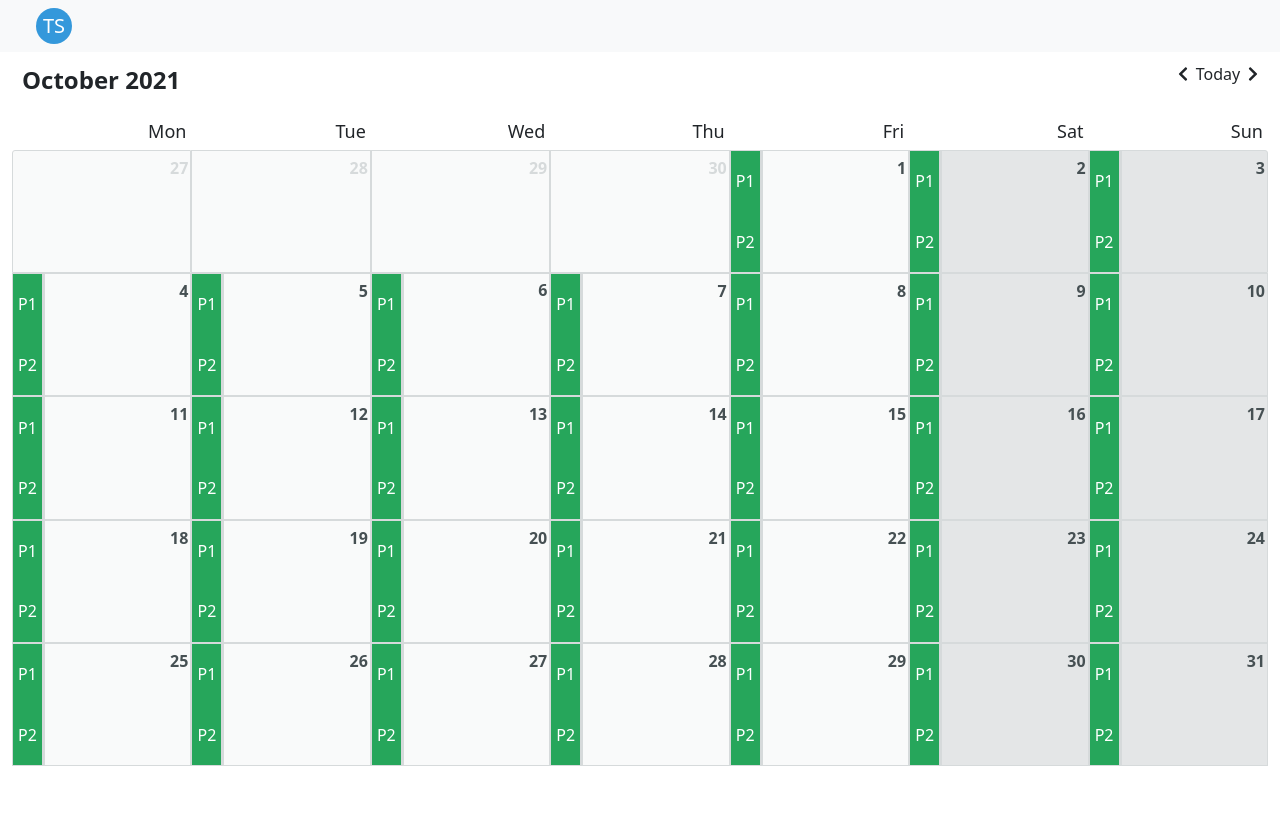
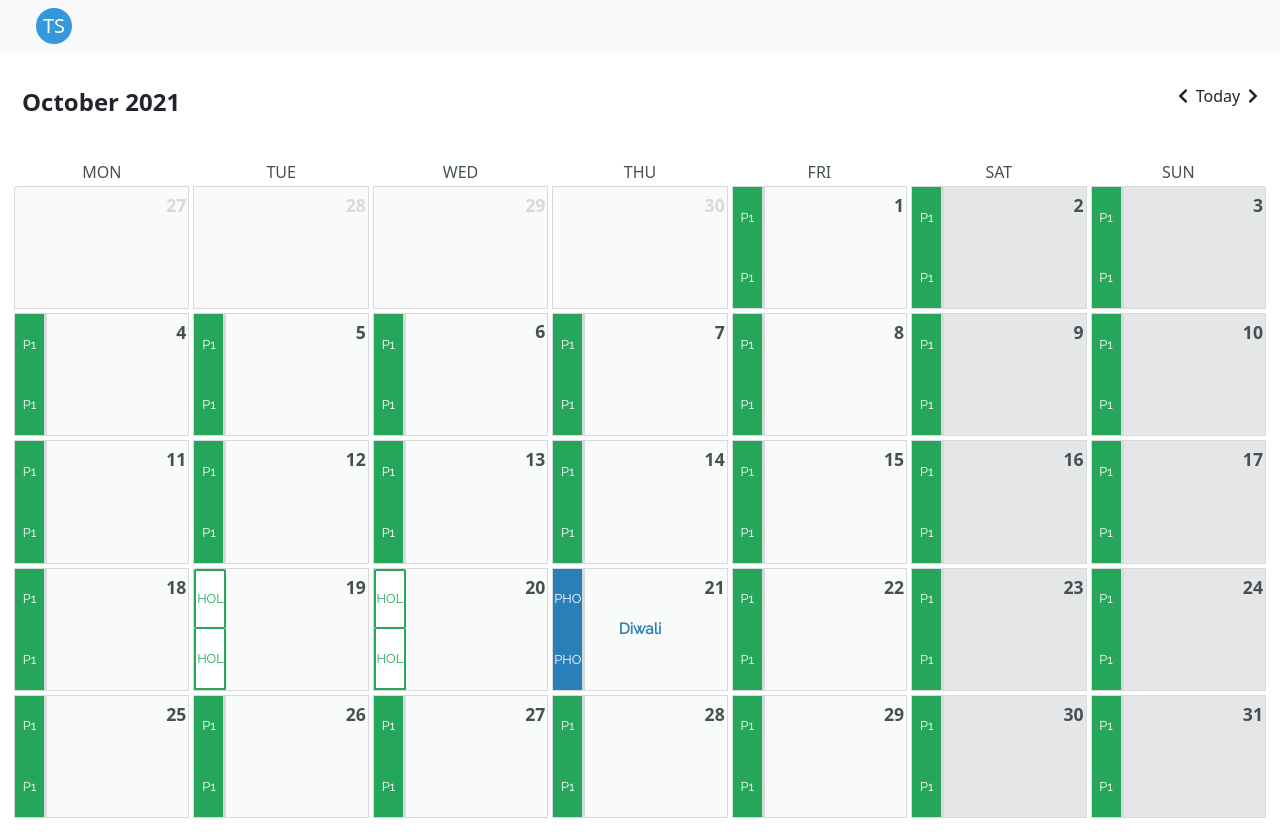
Before and after one commit to babycasper123/vueJsBoiler, a Vue app: page / in a window 1280 px wide. Before the commit the page ends 800 px from the top, so only its background shows below. Built offline with nearby package versions, Linux system fonts and the light colour scheme.

Commit message:
Calendar design done

```diff
--- a/src/App.vue
+++ b/src/App.vue
@@ -15,3 +15,7 @@ export default {
   name: 'App'
 }
 </script>
+
+<style>
+@import url('https://fonts.googleapis.com/css2?family=Raleway&display=swap');
+</style>
--- /dev/null
+++ b/src/DB/timesheet.json
@@ -0,0 +1,180 @@
+{
+    "timesheet": {
+        "daySettings": [
+            {
+                "day" : "2021-10-1",
+                "am" : "P1",
+                "pm" : "P1",
+                "description" : ""
+            },
+            {
+                "day" : "2021-10-2",
+                "am" : "P1",
+                "pm" : "P1",
+                "description" : ""
+            },
+            {
+                "day" : "2021-10-3",
+                "am" : "P1",
+                "pm" : "P1",
+                "description" : ""
+            },
+            {
+                "day" : "2021-10-4",
+                "am" : "P1",
+                "pm" : "P1"
+            },
+            {
+                "day" : "2021-10-5",
+                "am" : "P1",
+                "pm" : "P1",
+                "description" : ""
+            },
+            {
+                "day" : "2021-10-6",
+                "am" : "P1",
+                "pm" : "P1",
+                "description" : ""
+            },
+            {
+                "day" : "2021-10-7",
+                "am" : "P1",
+                "pm" : "P1"
+            },
+            {
+                "day" : "2021-10-8",
+                "am" : "P1",
+                "pm" : "P1",
+                "description" : ""
+            },
+            {
+                "day" : "2021-10-9",
+                "am" : "P1",
+                "pm" : "P1",
+                "description" : ""
+            },{
+                "day" : "2021-10-10",
+                "am" : "P1",
+                "pm" : "P1"
+            },
+            {
+                "day" : "2021-10-11",
+                "am" : "P1",
+                "pm" : "P1",
+                "description" : ""
+            },
+            {
+                "day" : "2021-10-12",
+                "am" : "P1",
+                "pm" : "P1",
+                "description" : ""
+            },{
+                "day" : "2021-10-13",
+                "am" : "P1",
+                "pm" : "P1"
+            },
+            {
+                "day" : "2021-10-14",
+                "am" : "P1",
+                "pm" : "P1",
+                "description" : ""
+            },
+            {
+                "day" : "2021-10-15",
+                "am" : "P1",
+                "pm" : "P1",
+                "description" : ""
+            },{
+                "day" : "2021-10-16",
+                "am" : "P1",
+                "pm" : "P1"
+            },
+            {
+                "day" : "2021-10-17",
+                "am" : "P1",
+                "pm" : "P1",
+                "description" : ""
+            },
+            {
+                "day" : "2021-10-18",
+                "am" : "P1",
+                "pm" : "P1",
+                "description" : ""
+            },
+            {
+                "day" : "2021-10-19",
+                "am" : "HOL",
+                "pm" : "HOL"
+            },
+            {
+                "day" : "2021-10-20",
+                "am" : "HOL",
+                "pm" : "HOL",
+                "description" : ""
+            },
+            {
+                "day" : "2021-10-21",
+                "am" : "PHO",
+                "pm" : "PHO",
+                "description" : "Diwali"
+            },
+            {
+                "day" : "2021-10-22",
+                "am" : "P1",
+                "pm" : "P1"
+            },
+            {
+                "day" : "2021-10-23",
+                "am" : "P1",
+                "pm" : "P1",
+                "description" : ""
+            },
+            {
+                "day" : "2021-10-24",
+                "am" : "P1",
+                "pm" : "P1",
+                "description" : ""
+            },
+            {
+                "day" : "2021-10-25",
+                "am" : "P1",
+                "pm" : "P1"
+            },
+            {
+                "day" : "2021-10-26",
+                "am" : "P1",
+                "pm" : "P1",
+                "description" : ""
+            },
+            {
+                "day" : "2021-10-27",
+                "am" : "P1",
+                "pm" : "P1",
+                "description" : ""
+            },
+            {
+                "day" : "2021-10-28",
+                "am" : "P1",
+                "pm" : "P1"
+            },
+            {
+                "day" : "2021-10-29",
+                "am" : "P1",
+                "pm" : "P1",
+                "description" : ""
+            },
+            {
+                "day" : "2021-10-30",
+                "am" : "P1",
+                "pm" : "P1",
+                "description" : ""
+            },
+            {
+                "day" : "2021-10-31",
+                "am" : "P1",
+                "pm" : "P1",
+                "description" : ""
+            }
+        ]
+    }
+}
--- a/src/components/CalendarMonth.vue
+++ b/src/components/CalendarMonth.vue
@@ -13,7 +13,7 @@
       />
     </div>
 
-    <CalendarWeekdays/>
+    <CalendarWeekdays />
 
     <ol class="days-grid">
       <CalendarMonthDayItem
@@ -27,7 +27,6 @@
 </template>
 
 <script>
-
 import dayjs from "dayjs";
 import weekday from "dayjs/plugin/weekday";
 import weekOfYear from "dayjs/plugin/weekOfYear";
@@ -35,6 +34,8 @@ import CalendarMonthDayItem from "./CalendarMonthDayItem";
 import CalendarDateIndicator from "./CalendarDateIndicator";
 import CalendarDateSelector from "./CalendarDateSelector";
 import CalendarWeekdays from "./CalendarWeekdays";
+
+import tsSettings from "../DB/timesheet.json";
 
 dayjs.extend(weekday);
 dayjs.extend(weekOfYear);
@@ -46,22 +47,22 @@ export default {
     CalendarMonthDayItem,
     CalendarDateIndicator,
     CalendarDateSelector,
-    CalendarWeekdays
+    CalendarWeekdays,
   },
 
   data() {
     return {
-      selectedDate: dayjs()
+      selectedDate: dayjs(),
+      tsSettings: tsSettings,
     };
   },
 
   computed: {
     days() {
-      console.log(...this.previousMonthDays);
       return [
         ...this.previousMonthDays,
         ...this.currentMonthDays,
-        ...this.nextMonthDays
+        ...this.nextMonthDays,
       ];
     },
 
@@ -83,11 +84,21 @@ export default {
 
     currentMonthDays() {
       return [...Array(this.numberOfDaysInMonth)].map((day, index) => {
+
+          var dateSettings = this.tsSettings.timesheet.daySettings.find((element) => {
+          let tsDay = new Date(element.day).toISOString();
+          let calendarDay = new Date(dayjs(`${this.year}-${this.month}-${index + 1}`).format(
+            "YYYY-MM-DD"
+          )).toISOString();
+          return tsDay == calendarDay;
+        });
+
         return {
           date: dayjs(`${this.year}-${this.month}-${index + 1}`).format(
             "YYYY-MM-DD"
           ),
-          isCurrentMonth: true
+          isCurrentMonth: true,
+          tsSettings : dateSettings != undefined ? dateSettings : null
         };
       });
     },
@@ -116,10 +127,11 @@ export default {
         (day, index) => {
           return {
             date: dayjs(
-              `${previousMonth.year()}-${previousMonth.month() +
-                1}-${previousMonthLastMondayDayOfMonth + index}`
+              `${previousMonth.year()}-${previousMonth.month() + 1}-${
+                previousMonthLastMondayDayOfMonth + index
+              }`
             ).format("YYYY-MM-DD"),
-            isCurrentMonth: false
+            isCurrentMonth: false,
           };
         }
       );
@@ -141,10 +153,10 @@ export default {
           date: dayjs(
             `${nextMonth.year()}-${nextMonth.month() + 1}-${index + 1}`
           ).format("YYYY-MM-DD"),
-          isCurrentMonth: false
+          isCurrentMonth: false,
         };
       });
-    }
+    },
   },
 
   methods: {
@@ -154,8 +166,8 @@ export default {
 
     selectDate(newSelectedDate) {
       this.selectedDate = newSelectedDate;
-    }
-  }
+    },
+  },
 };
 </script>
 
@@ -195,9 +207,13 @@ export default {
 }
 
 .calendar-day:nth-child(1) {
-    border-top-left-radius: 3px;
+  border-top-left-radius: 3px;
 }
 .calendar-day:nth-child(7) {
-    border-top-right-radius: 3px;
+  border-top-right-radius: 3px;
+}
+
+.calendar-month-header{
+      margin: 22px 0px 30px 0px;
 }
 </style>
--- a/src/components/CalendarMonthDayItem.vue
+++ b/src/components/CalendarMonthDayItem.vue
@@ -1,15 +1,32 @@
 <template>
   <li
     class="calendar-day"
-    :class="{
-      'calendar-day--not-current': !day.isCurrentMonth,
-      'calendar-day--today': isToday,
-      weekend: isWeekend,
-    }"
+    :class="[
+      !day.isCurrentMonth ? 'calendar-day--not-current' : '',
+      isToday ? 'calendar-day--today' : '',
+      isWeekend ? 'weekend' : '',
+    ]"
   >
-    <span class="timeofDay AM">P1</span>
-    <span class="timeofDay PM">P2</span>
+    <span
+      :class="day.tsSettings ? day.tsSettings.am : ''"
+      class="timeofDay AM"
+      >{{ day.tsSettings == null ? "P1" : day.tsSettings.am }}</span
+    >
+    <span
+      :class="day.tsSettings ? day.tsSettings.pm : ''"
+      class="timeofDay PM"
+      >{{ day.tsSettings == null ? "P2" : day.tsSettings.pm }}</span
+    >
     <span class="day">{{ label }}</span>
+    <span
+      class="dayDescription"
+      v-if="
+        day.tsSettings &&
+        day.tsSettings.description &&
+        day.tsSettings.am == 'PHO'
+      "
+      >{{ day.tsSettings.description }}
+    </span>
   </li>
 </template>
 
@@ -34,6 +51,18 @@ export default {
       type: Boolean,
       default: false,
     },
+    tsSettings: {
+      type: Object,
+      default: null,
+    },
+    amPHO: {
+      type: Boolean,
+      default: false,
+    },
+    PHO: {
+      type: Boolean,
+      default: false,
+    },
   },
 
   computed: {
@@ -50,6 +79,47 @@ export default {
 </script>
 
 <style scoped>
+.calendar-day.PHO {
+  background-color: #6ab04c;
+}
+
+.dayDescription {
+  display: flex;
+  align-items: center;
+  margin: 0 auto;
+  color: #2980b9;
+  font-weight: 600;
+  text-transform: capitalize;
+  font-family: "Raleway";
+  font-size: 1.2vw;
+}
+
+.timeofDay.AM.HOL {
+  color: #26a65b;
+  background-color: white;
+  font-weight: 500;
+  border-bottom: 2px solid #26a65b;
+  border-top: 2px solid #26a65b;
+  border-right: 2px solid #26a65b;
+  border-left: 2px solid #26a65b;
+  border-radius: 2px;
+}
+
+.timeofDay.PM.HOL {
+  color: #26a65b;
+  background-color: white;
+  font-weight: 500;
+  border-right: 2px solid #26a65b;
+  border-bottom: 2px solid #26a65b;
+  border-left: 2px solid #26a65b;
+}
+
+.timeofDay.PHO {
+  background-color: #2980b9;
+  color: white;
+  font-weight: 500;
+}
+
 .calendar-day {
   position: relative;
   min-height: calc(1.5vw + 104px);
@@ -58,6 +128,8 @@ export default {
   color: var(--grey-800);
   padding: 5px;
   border: 1px solid #d6dadb;
+  margin: 2px;
+  display: flex;
 }
 
 .PM {
@@ -86,6 +158,7 @@ export default {
   height: var(--day-label-size);
   font-weight: bold;
   color: #465053;
+  font-size: 1.1rem;
 }
 
 .calendar-day--not-current {
@@ -109,7 +182,7 @@ export default {
 .timeofDay {
   background-color: #26a65b;
   height: 50%;
-  width: 32px;
+  width: 2.5vw;
   text-align: center;
   display: inline-flex;
   align-items: center;
@@ -117,6 +190,8 @@ export default {
   padding: 10px;
   color: white;
   border-right: 3px solid #d6dadb;
+  font-size: 1vw;
+  font-family: 'Raleway';
 }
 
 .calendar-day--not-current > .timeofDay {
--- a/src/components/CalendarWeekdays.vue
+++ b/src/components/CalendarWeekdays.vue
@@ -1,6 +1,8 @@
 <template>
-  <ol class="day-of-week">
-    <li v-for="weekday in weekdays" :key="weekday">{{ weekday }}</li>
+  <ol class="day-of-week-container">
+    <li class="day-of-week" v-for="weekday in weekdays" :key="weekday">
+      {{ weekday }}
+    </li>
   </ol>
 </template>
 
@@ -13,19 +15,21 @@ export default {
   computed: {
     weekdays() {
       return WEEKDAYS;
-    }
-  }
+    },
+  },
 };
 </script>
 
 <style scoped>
-.day-of-week {
+.day-of-week-container {
   display: grid;
   grid-template-columns: repeat(7, 1fr);
 }
 
-.day-of-week > * {
-  text-align: right;
-  padding-right: 5px;
+.day-of-week {
+  color: #465053;
+  text-transform: uppercase;
+  font-weight: 500;
+  text-align: center;
 }
 </style>
--- a/src/main.js
+++ b/src/main.js
@@ -3,6 +3,7 @@ import App from './App.vue'
 import routes from './Router/router'
 import VueRouter from 'vue-router'
 import Bootstrap from 'bootstrap/dist/js/bootstrap';
+
 
 
 
```
